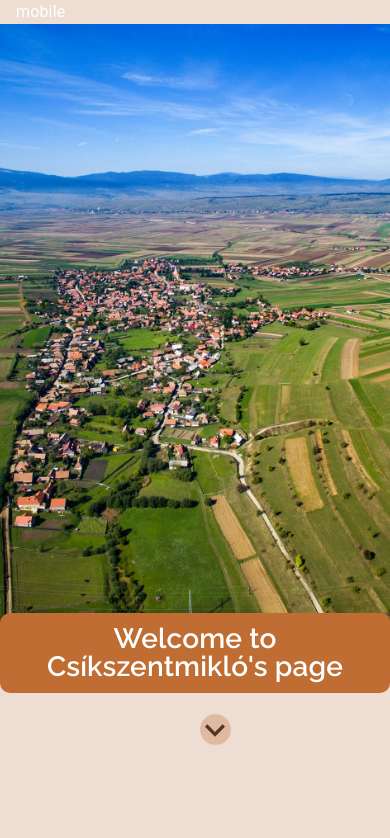
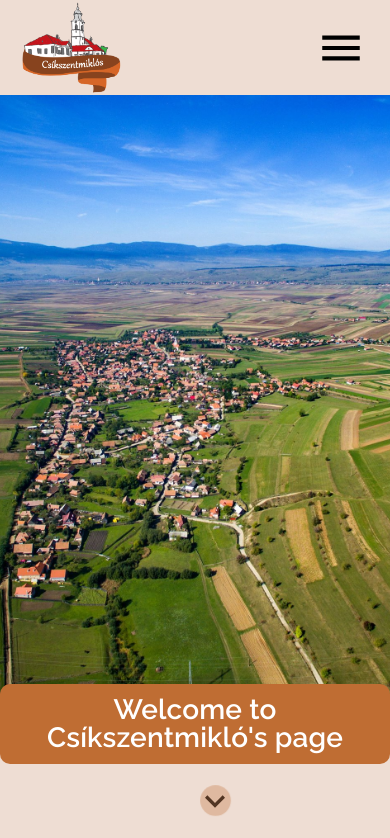
Before and after one commit to CrodingTam/csikszentmiklos-v2, a Next.js app: page / in a window 390 px wide. Shown: the top 838 px of the page. Built offline with nearby package versions, Linux system fonts and the light colour scheme.

Commit message:
20: header responsivity -updated header responsivity

```diff
--- a/app/components/menu-bar/desktop/desktop.component.tsx
+++ b/app/components/menu-bar/desktop/desktop.component.tsx
@@ -1,4 +1,3 @@
-"use client";
 import { FC } from "react";
 import StyledWrapper from "./desktop.style";
 import { Grid } from "@mui/material";
--- a/app/components/menu-bar/desktop/items/items.component.tsx
+++ b/app/components/menu-bar/desktop/items/items.component.tsx
@@ -1,18 +1,14 @@
-"use client";
-
 import { PageItemModel } from "@/app/models/page.model";
 import { getLeftPageItems, getRightPageItems } from "@/app/utils/page.util";
-import { Box, ListItem, Typography } from "@mui/material";
+import { ListItem, Typography } from "@mui/material";
 import { FC, useCallback, useEffect, useState } from "react";
 import StyledWrapper from "./items.style";
-import Img from "@/app/components/image/component";
-import useNavigation from "@/app/hooks/navigation.hook";
 import CustomLink from "@/app/components/link/component";
 import { usePathname } from "next/navigation";
 import { pageItems } from "@/app/constants/page.constant";
+import Logo from "../../logo/logo.component";
 
 const Items: FC = () => {
-  const { to } = useNavigation();
   const rightItems: PageItemModel[] = getRightPageItems();
   const leftItems: PageItemModel[] = getLeftPageItems();
   const [activeItem, setActiveItem] = useState<PageItemModel | undefined>(undefined);
@@ -29,13 +25,19 @@ const Items: FC = () => {
 
   const renderPageItem = (item: PageItemModel, index: number): JSX.Element => {
     return (
-      <ListItem key={index} className="page-item" onClick={() => handleActiveItemChange()}>
+      <ListItem
+        key={index}
+        className="desktop-items--list-item"
+        onClick={() => handleActiveItemChange()}
+      >
         <CustomLink
-          className={`link ${activeItem?.route === item.route ? "active" : "inactive"}`}
+          className={`desktop-items--link ${
+            activeItem?.route === item.route ? "active" : "inactive"
+          }`}
           url={item.route}
         >
           <Typography
-            className="label"
+            className="desktop-items--typography"
             variant="subtitle1"
             sx={{
               color: activeItem?.route === item.route ? "primary.main" : "black !important",
@@ -49,17 +51,10 @@ const Items: FC = () => {
   };
 
   return (
-    <StyledWrapper className="menu-items">
+    <StyledWrapper className="desktop-items--list">
       {leftItems.map(renderPageItem)}
-      <ListItem className="logo-item">
-        <Box className="logo-holder" position={"relative"}>
-          <Img
-            className="logo"
-            alt="csikszentmiklos-logo"
-            src="/images/csikszentmiklos_logo.png"
-            onClick={() => to("/")}
-          />
-        </Box>
+      <ListItem className="desktop-items--list-item-logo">
+        <Logo />
       </ListItem>
       {rightItems.map(renderPageItem)}
     </StyledWrapper>
--- a/app/components/menu-bar/desktop/items/items.style.tsx
+++ b/app/components/menu-bar/desktop/items/items.style.tsx
@@ -1,37 +1,26 @@
 "use client";
 
-import { lightTheme } from "@/app/utils/theme.utils";
 import { List } from "@mui/material";
 import { styled } from "@mui/material/styles";
 
-const StyledWrapper = styled(List)(() => ({
+const StyledWrapper = styled(List)(({ theme }) => ({
   display: "flex",
   justifyContent: "space-between",
-  ".MuiListItem-root": {},
-  ".logo-item": {
+  ".desktop-items--list-item-logo": {
     width: "fit-content",
-    marginRight: "150px",
-    marginLeft: "150px",
-    ".logo-holder": {
-      display: "flex",
-      justifyContent: "center",
-      position: "relative",
-      width: "175px",
-      height: "100px",
-      ".logo": {
-        position: "absolute",
-        top: "-40px",
-        width: "170px",
-        height: "170px",
-        cursor: "pointer",
-      },
+    marginRight: "50px",
+    marginLeft: "50px",
+    paddingTop: "0px",
+    paddingBottom: "0px",
+    [theme.breakpoints.down("xl")]: {
+      margin: 0,
     },
   },
-  ".page-item": {
+  ".desktop-items--list-item": {
     width: "fit-content",
     paddingLeft: "0px",
     paddingRight: "0px",
-    ".link": {
+    ".desktop-items--link": {
       width: "fit-content !important",
     },
     ".inactive": {
@@ -43,7 +32,7 @@ const StyledWrapper = styled(List)(() => ({
         bottom: "35px",
         left: "50%",
         transform: "translate(-50%, 0%)",
-        backgroundColor: lightTheme.palette.primary.main,
+        backgroundColor: theme.palette.primary.main,
         visibility: "hidden",
         transition: "all 0.3s ease-in-out",
       },
@@ -52,8 +41,11 @@ const StyledWrapper = styled(List)(() => ({
         width: "100%",
       },
     },
-    ".label": {
+    ".desktop-items--typography": {
       textTransform: "uppercase",
+      [theme.breakpoints.down("lg")]: {
+        fontSize: "14px",
+      },
     },
   },
 }));
--- /dev/null
+++ b/app/components/menu-bar/logo/logo.component.tsx
@@ -0,0 +1,21 @@
+import { FC } from "react";
+import StyledWrapper from "./logo.style";
+import Img from "../../image/component";
+import useNavigation from "@/app/hooks/navigation.hook";
+
+const Logo: FC = () => {
+  const { to } = useNavigation();
+
+  return (
+    <StyledWrapper className="menu-bar-logo--box">
+      <Img
+        className="menu-bar-logo--image"
+        alt="csikszentmiklos-logo"
+        src="/images/csikszentmiklos_logo.png"
+        onClick={() => to("/")}
+      />
+    </StyledWrapper>
+  );
+};
+
+export default Logo;
--- /dev/null
+++ b/app/components/menu-bar/logo/logo.style.tsx
@@ -0,0 +1,30 @@
+"use client";
+
+import { Box } from "@mui/material";
+import { styled } from "@mui/material/styles";
+
+const StyledWrapper = styled(Box)(({ theme }) => ({
+  display: "flex",
+  justifyContent: "center",
+  position: "relative",
+  width: "175px",
+  height: "100px",
+  [theme.breakpoints.down("lg")]: {
+    width: "100px",
+    height: "95px",
+  },
+  ".menu-bar-logo--image": {
+    position: "absolute",
+    top: "-30px",
+    width: "155px",
+    height: "155px",
+    cursor: "pointer",
+    [theme.breakpoints.down("lg")]: {
+      top: "-20px",
+      width: "130px",
+      height: "130px",
+    },
+  },
+}));
+
+export default StyledWrapper;
--- a/app/components/menu-bar/menu-bar.component.tsx
+++ b/app/components/menu-bar/menu-bar.component.tsx
@@ -1,3 +1,5 @@
+"use client";
+
 import { FC } from "react";
 import StyledWrapper from "./menu-bar.style";
 import { Container } from "@mui/material";
--- a/app/components/menu-bar/menu-bar.style.tsx
+++ b/app/components/menu-bar/menu-bar.style.tsx
@@ -10,12 +10,12 @@ const StyledWrapper = styled(AppBar)(({ theme }) => ({
   position: "sticky",
   ".menu-bar--container": {
     maxWidth: "1400px",
-    [theme.breakpoints.up("lg")]: {
+    [theme.breakpoints.up("md")]: {
       ".menu-bar-mobile--grid-container": {
         display: "none",
       },
     },
-    [theme.breakpoints.down("lg")]: {
+    [theme.breakpoints.down("md")]: {
       ".menu-bar-desktop--grid-container": {
         display: "none",
       },
--- a/app/components/menu-bar/mobile/mobile.component.tsx
+++ b/app/components/menu-bar/mobile/mobile.component.tsx
@@ -1,10 +1,45 @@
-import { FC } from "react";
+import { FC, useState } from "react";
 import StyledWrapper from "./mobile.style";
+import Logo from "../logo/logo.component";
+import { Collapse, Grid, IconButton } from "@mui/material";
+import { KeyboardArrowUp, Menu } from "@mui/icons-material";
 
 const Mobile: FC = () => {
+  const [menuIsOpen, setMenuIsOpen] = useState<boolean>(false);
+
+  console.log(menuIsOpen);
   return (
     <StyledWrapper container className="menu-bar-mobile--grid-container">
-      mobile
+      <Grid item className="menu-bar-mobile--grid-item">
+        <Logo />
+      </Grid>
+      <Grid item className="menu-bar-mobile--grid-item">
+        <IconButton
+          disableTouchRipple
+          className="menu-bar-mobile--icon-button"
+          onClick={() => setMenuIsOpen(!menuIsOpen)}
+        >
+          {menuIsOpen ? (
+            <KeyboardArrowUp className="menu-bar-mobile--menu-icon" />
+          ) : (
+            <Menu className="menu-bar-mobile--menu-icon" />
+          )}
+        </IconButton>
+      </Grid>
+      <Collapse
+        in={menuIsOpen}
+        timeout={"auto"}
+        unmountOnExit
+        sx={{
+          backgroundColor: "yellow",
+          // height: "600px !important",
+          // width: "600px",
+          position: "fixed",
+          zIndex: "2222222",
+        }}
+      >
+        hellooooooooooasdasdasdasdadasoooo
+      </Collapse>
     </StyledWrapper>
   );
 };
--- a/app/components/menu-bar/mobile/mobile.style.tsx
+++ b/app/components/menu-bar/mobile/mobile.style.tsx
@@ -3,6 +3,20 @@
 import { Grid } from "@mui/material";
 import { styled } from "@mui/material/styles";
 
-const StyledWrapper = styled(Grid)(() => ({}));
+const StyledWrapper = styled(Grid)(() => ({
+  justifyContent: "space-between",
+  alignItems: "center",
+  ".menu-bar-mobile--grid-item:nth-of-type(1)": {},
+  ".menu-bar-mobile--grid-item:nth-of-type(2)": {
+    ".menu-bar-mobile--icon-button": {
+      color: "black",
+      cursor: "pointer",
+      ".menu-bar-mobile--menu-icon": {
+        width: "50px",
+        height: "50px",
+      },
+    },
+  },
+}));
 
 export default StyledWrapper;
--- a/app/layout.tsx
+++ b/app/layout.tsx
@@ -5,7 +5,7 @@ import FooterBar from "./components/footer/component";
 import MenuBar from "./components/menu-bar/menu-bar.component";
 
 export const metadata: Metadata = {
-  title: "Csíkszentmiklós's website",
+  title: "Csíkszentmiklós",
   description: "Get to know our community through this website",
 };
 
```
